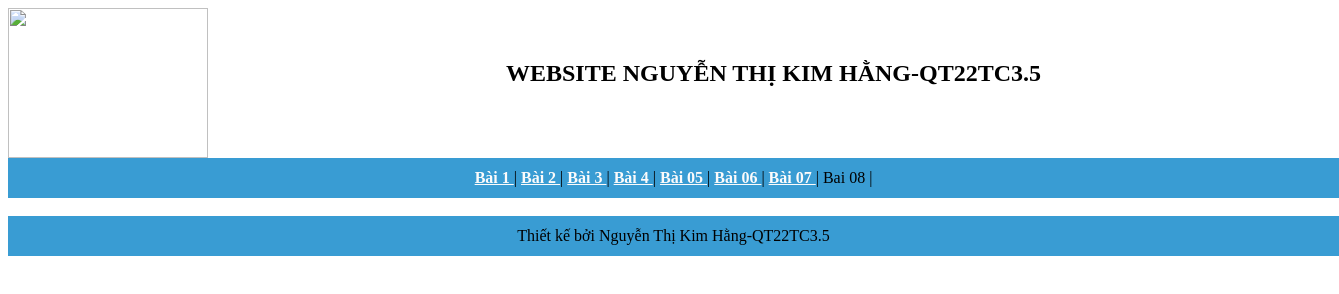
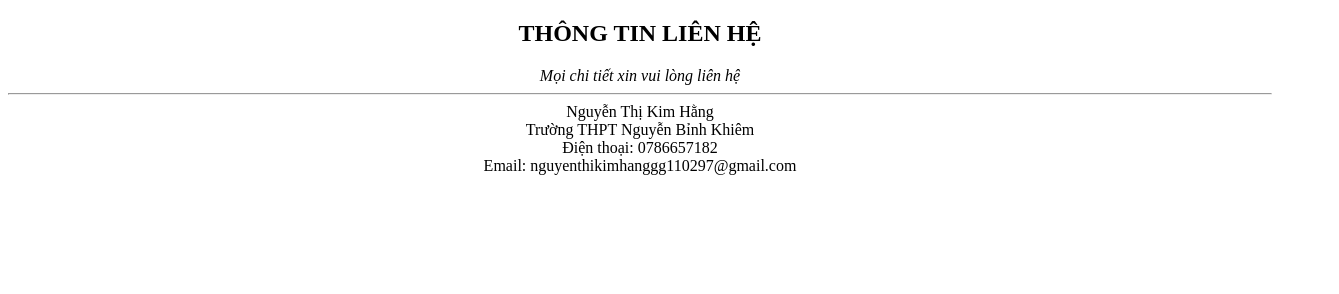
Before and after one commit to Nguyenthikimhang07/Nguyenthikimhang07.github.io, a plain HTML site: page index.html in a window 1280 px wide. Shown: the whole page, 1339 px wide, since content can reach past the window. Drawn offline with Linux system fonts and the light colour scheme.

Commit message:
Add files via upload

```diff
--- a/index.html
+++ b/index.html
@@ -1,41 +1,23 @@
+<!doctype html>
 <html>
 <head>
 <meta charset="utf-8">
 <title>Untitled Document</title>
-<style type="text/css">
-a {
-    font-weight: bold;
-    color: #FCFBFB;
-}
-a:visited {
-    color: #F8F7F7;
-}
-a:hover {
-    color: #D71D20;
-}
-a:active {
-    color: #EDFB10;
-}
-</style>
 </head>
 
-<body>
-<table width="1331" border="0" align="center" cellpadding="0" cellspacing="0">
-  <tbody>
-    <tr>
-      <td width="152" align="center"><img src="image.png" width="200" height="150" alt=""/>
-	  <td width="1179" align="center" valign="middle"><h2>WEBSITE NGUYỄN THỊ KIM HẰNG-QT22TC3.5</h2></td>
-    </tr>
-    <tr>
-		<td height="40" colspan="2" align="center" bgcolor="#399CD3"> <a href="../bai01/index.html"> Bài 1 </a> | <a href="../bai02/index.html"> Bài 2 </a> | <a href="../bai03/index.html"> Bài 3 </a> | <a href="../bai04/index.html">Bài 4 </a> | <a href="../bai05/index.html"> Bài 05 </a> | <a href="../bai06/index.html">Bài 06 </a> | <a href="../bai07/index.html">Bài 07 </a>| Bai 08 |
-    </tr>
-    <tr>
-      <td colspan="2">&nbsp;</td>
-    </tr>
-    <tr align="center">
-      <td height="40"colspan="2" valign="middle" bgcolor="#399CD3"><p>Thiết kế bởi Nguyễn Thị Kim Hằng-QT22TC3.5</p></td>
-    </tr>
-  </tbody>
-</table>
+<body style="text-align: center">
+    <h2 class="text-center" >THÔNG TIN LIÊN HỆ</h2>
+    <i>Mọi chi tiết xin vui lòng liên hệ</i>
+    <hr>
+    <div class="row">
+      <div class="col-xl-12">
+        <div class="w3-col  w3-large w3-margin-bottom"> <i class="fa fa-user" style="width:30px"></i> Nguyễn Thị Kim Hằng<br>
+          <i class="fa fa-map-marker" style="width:30px"></i> Trường THPT Nguyễn Bỉnh Khiêm<br>
+          <i class="fa fa-phone" style="width:30px"></i> Điện thoại: 0786657182 <br>
+          <i class="fa fa-envelope" style="width:30px"> </i> Email: nguyenthikimhanggg110297@gmail.com<br>
+        </div>
+      </div>
+    </div>
+<span style="text-align: center"></span>
 </body>
 </html>
```
